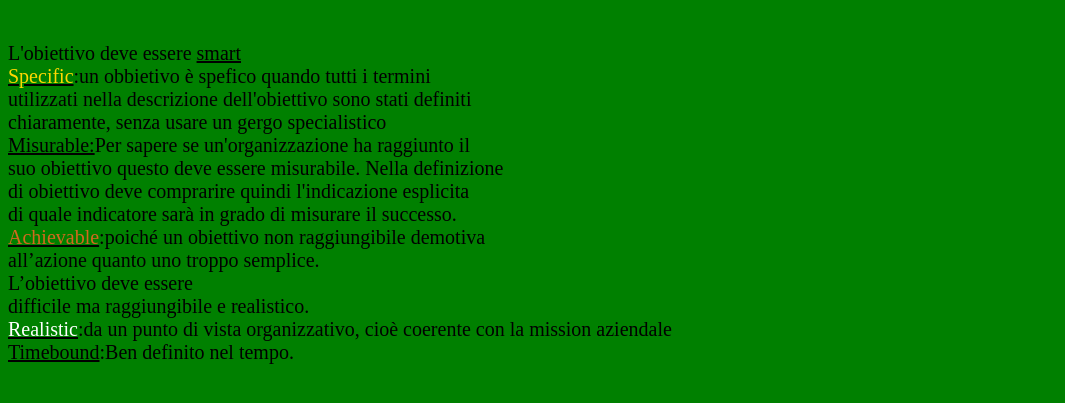
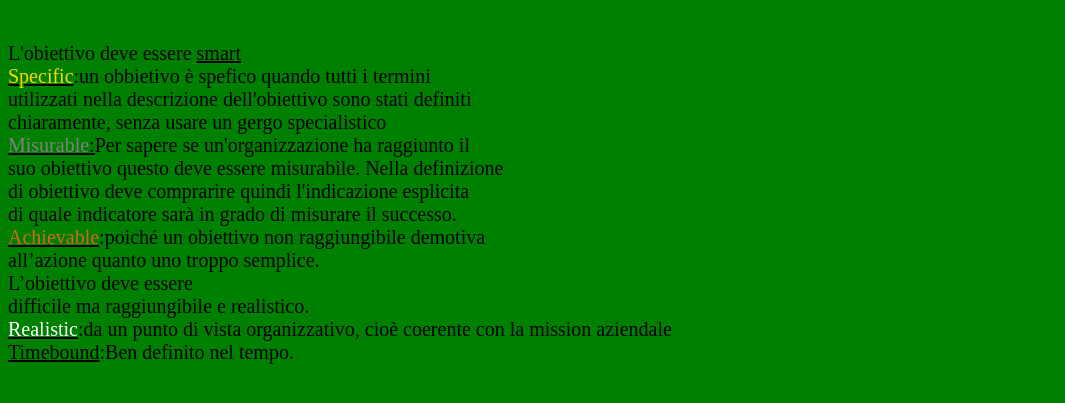
Before and after one commit to Priamo-Meloni/Priamo-Meloni.github.io, a plain HTML site: page index.html in a window 1280 px wide. Shown: the part 43-446 px from the top of the page, without its empty margins (0-1065 px from the left). Drawn offline with Linux system fonts and the light colour scheme.

Commit message:
Update index.html

```diff
--- a/index.html
+++ b/index.html
@@ -24,6 +24,10 @@
         color:white;
       font-size: 20px;
       }
+      t6{
+      color:gray;
+      font-size:20px;
+      }
    </style>
  </head>
 <body>
@@ -34,7 +38,7 @@
   <u><t3>Specific</t3></u>:un obbietivo è spefico quando tutti i termini<br>
     utilizzati nella descrizione dell'obiettivo sono stati definiti<br>
     chiaramente, senza usare un gergo specialistico<br>
-    <u>Misurable:</u>Per sapere se un'organizzazione ha raggiunto il<br>
+    <u><t6>Misurable</t6>:</u>Per sapere se un'organizzazione ha raggiunto il<br>
     suo obiettivo questo deve essere misurabile. Nella definizione<br>
     di obiettivo deve comprarire quindi l'indicazione esplicita<br>
     di quale indicatore sarà in grado di misurare il successo.
```
